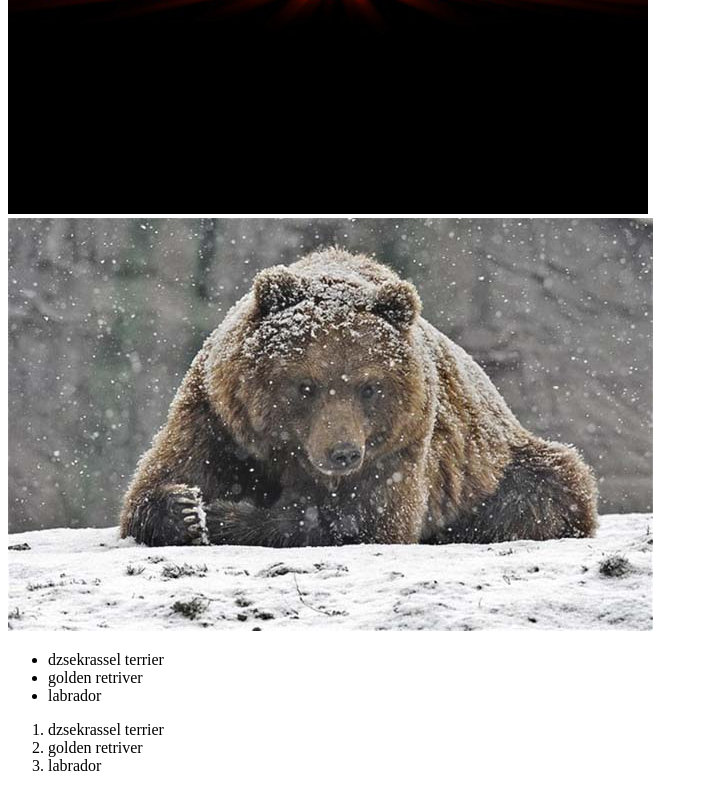
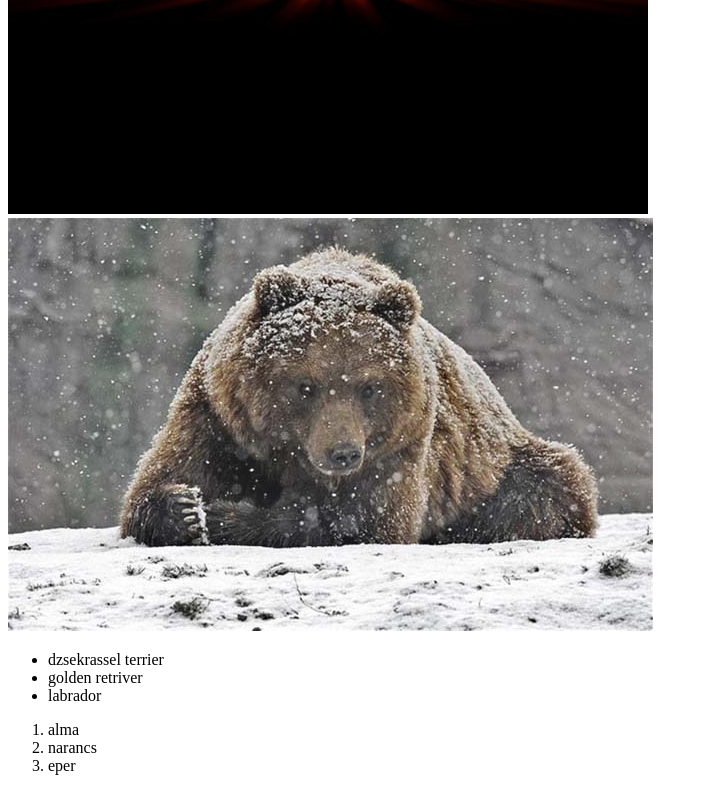
Before and after one commit to marcellgergo/shop, a plain HTML site: page index.html in a window 1280 px wide. Shown: the part 380-1171 px from the top of the page, without its empty margins (0-708 px from the left). Drawn offline with Linux system fonts and the light colour scheme.

Commit message:
Update index.html

```diff
--- a/index.html
+++ b/index.html
@@ -13,9 +13,9 @@
   <li>labrador</li>
 </ul>
 <ol>
-  <li>dzsekrassel terrier</li>
-  <li>golden retriver</li>
-  <li>labrador</li>
+  <li>alma</li>
+  <li>narancs</li>
+  <li>eper</li>
 </ol>
 
 </body>
```
